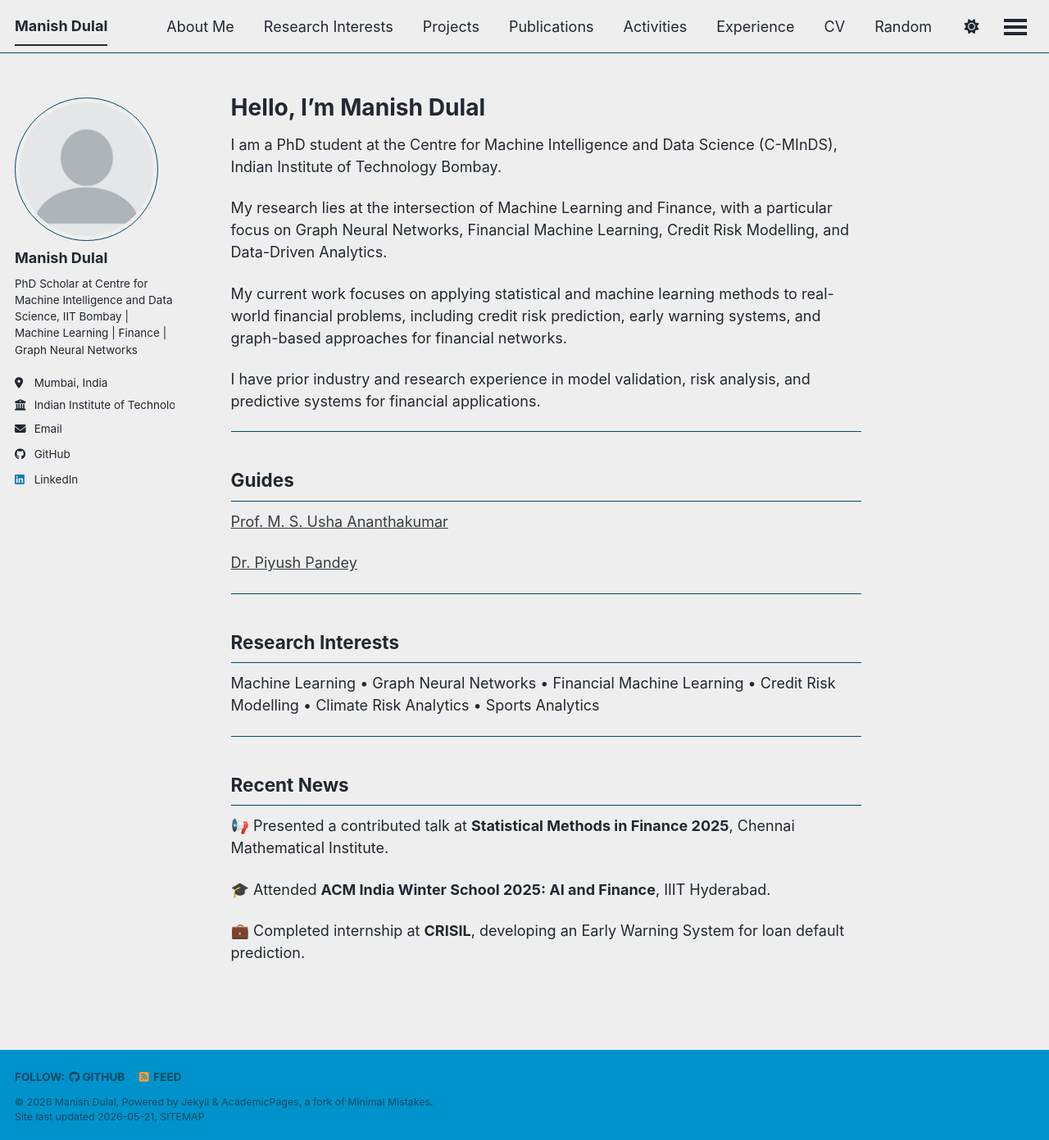
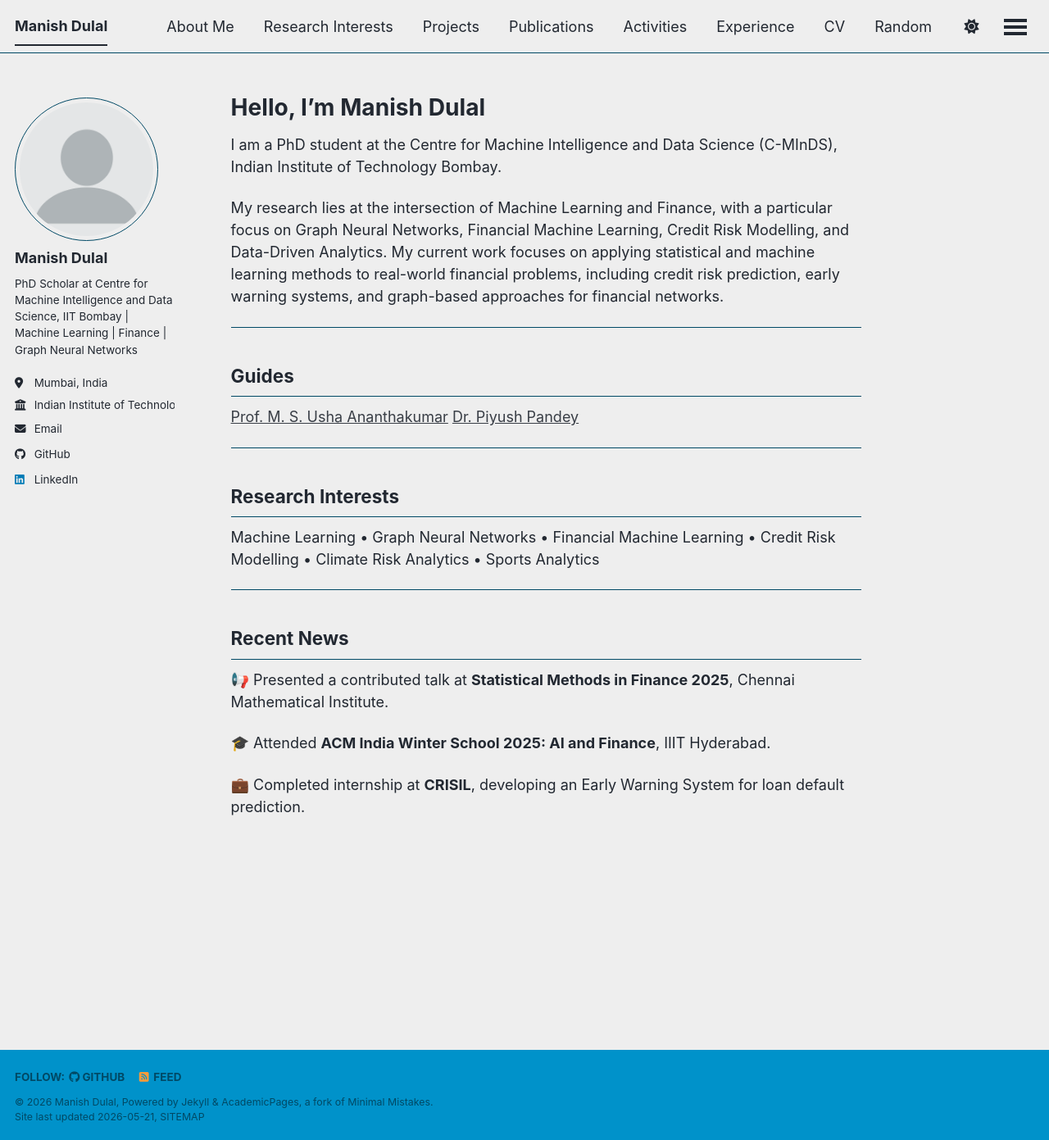
Before and after one commit to ManishDulal/manishdulal.github.io, a Jekyll site: the page built from _pages/about.md, in a window 1280 px wide and 1391 px high. Shown: the whole window at 82% size. Built offline with Jekyll 4.4.1, drawn with Linux system fonts in a browser that asks for light colours; a script bundle is joined from its source files by our own code; library files that are not in the unit come from our copies.

Commit message:
Update about page to streamline content
Removed redundant information about prior experience.

```diff
--- a/_pages/about.md
+++ b/_pages/about.md
@@ -15,17 +15,13 @@ redirect_from:
 I am a PhD student at the Centre for Machine Intelligence and Data Science (C-MInDS), Indian Institute of Technology Bombay.
 
 My research lies at the intersection of Machine Learning and Finance, with a particular focus on Graph Neural Networks, Financial Machine Learning, Credit Risk Modelling, and Data-Driven Analytics.
-
 My current work focuses on applying statistical and machine learning methods to real-world financial problems, including credit risk prediction, early warning systems, and graph-based approaches for financial networks.
-
-I have prior industry and research experience in model validation, risk analysis, and predictive systems for financial applications.
 
 ---
 
 ## Guides
 
 [Prof. M. S. Usha Ananthakumar](https://www.som.iitb.ac.in/prof-ms-usha-ananthakumar/)
-
 [Dr. Piyush Pandey](https://www.som.iitb.ac.in/dr-piyush-pandey/)
 
 ---
```
